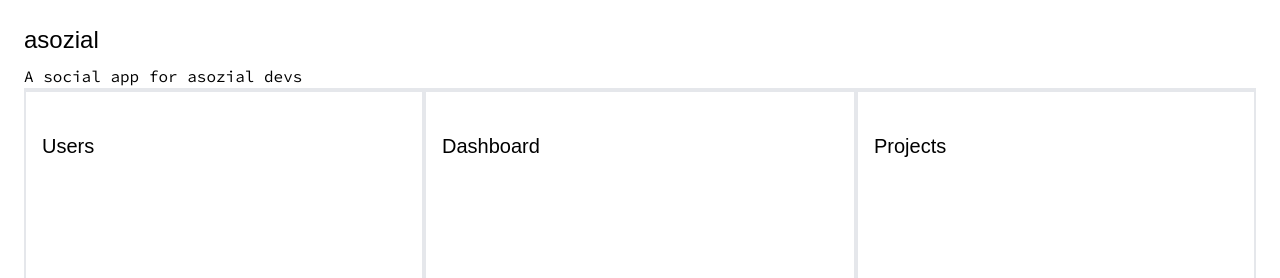
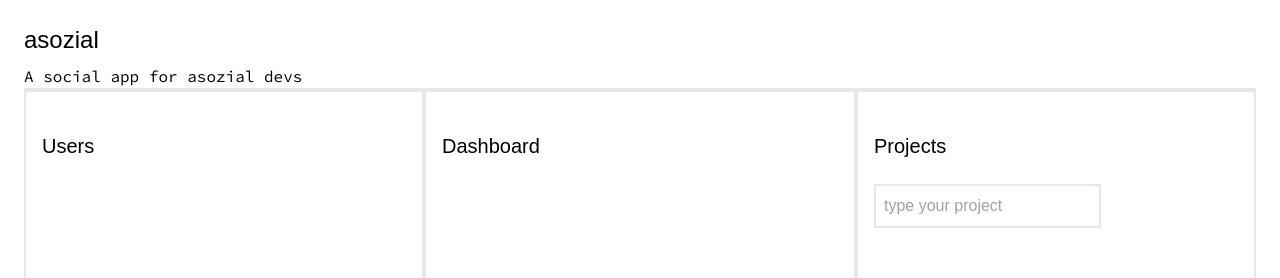
Before and after one commit to asozialdotdev/asozial, a Next.js app in the folder frontend/: page / in a window 1280 px wide. Shown: the top 278 px of the page. Built offline with nearby package versions, Linux system fonts and the light colour scheme; a web font is replaced by a local one.

Commit message:
testing project frontend and backend

```diff
--- a/frontend/src/components/project/ProjectContainer.tsx
+++ b/frontend/src/components/project/ProjectContainer.tsx
@@ -1,9 +1,35 @@
-import React from "react";
+"use client";
+import React, { useEffect, useState } from "react";
 
 function ProjectContainer() {
+  const [input, setInput] = useState("");
+
+  const getProject = async (repoUrl) => {
+    const response = await fetch(
+      `http://localhost:5005/projects/new/?repoUrl=${repoUrl}`,
+    );
+    const data = await response.json();
+    console.log(data);
+  };
+
+  const handleSubmit = (e) => {
+    e.preventDefault();
+    getProject(input);
+    console.log(input);
+  };
+
   return (
     <section className="flex flex-col border-2 p-4 hover:grow lg:order-last lg:min-w-[400px] xl:order-last xl:min-w-[400px]">
       <h1 className="py-6 font-serif text-xl">Projects</h1>
+      <form onSubmit={handleSubmit}>
+        <input
+          type="text"
+          placeholder="type your project"
+          className="border-2 p-2"
+          value={input}
+          onChange={(e) => setInput(e.target.value)}
+        />
+      </form>
     </section>
   );
 }
```
Also changed, not shown: 2 other files (tests, documents, lock files or other folders).
